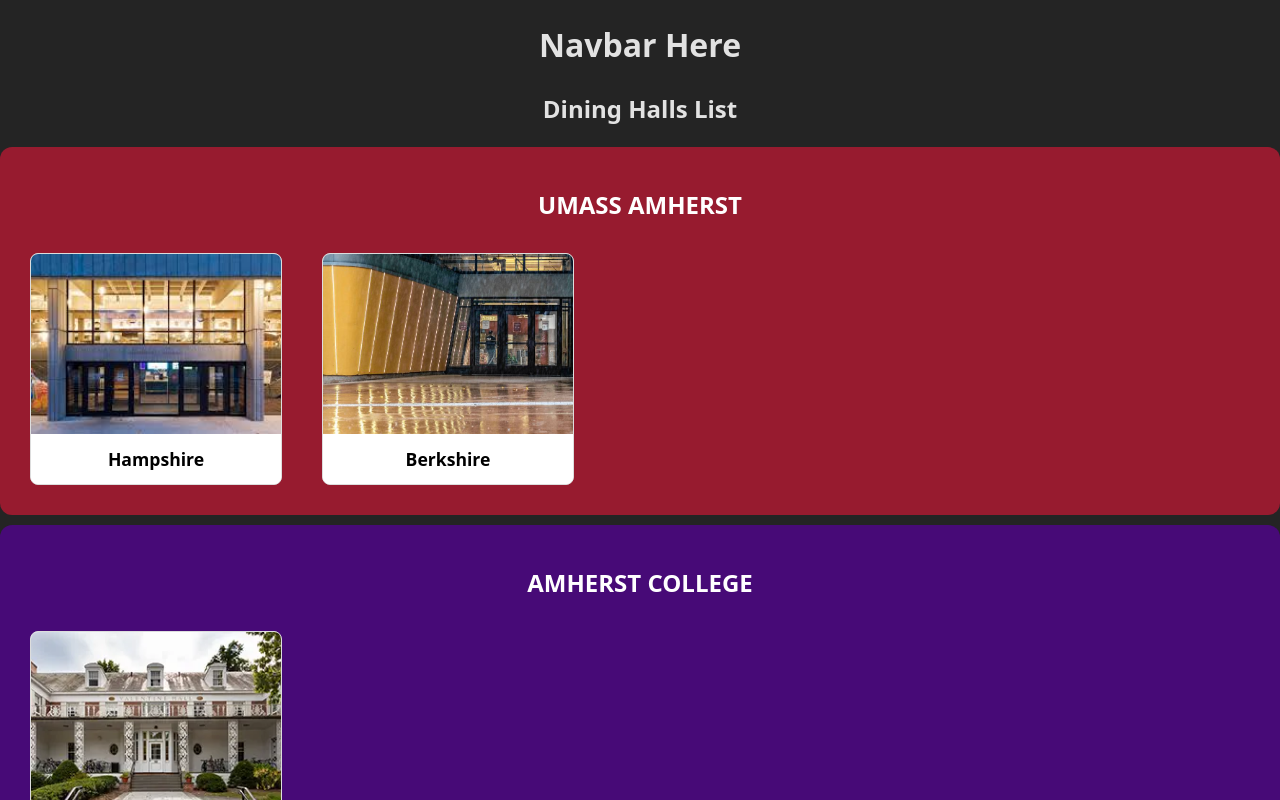
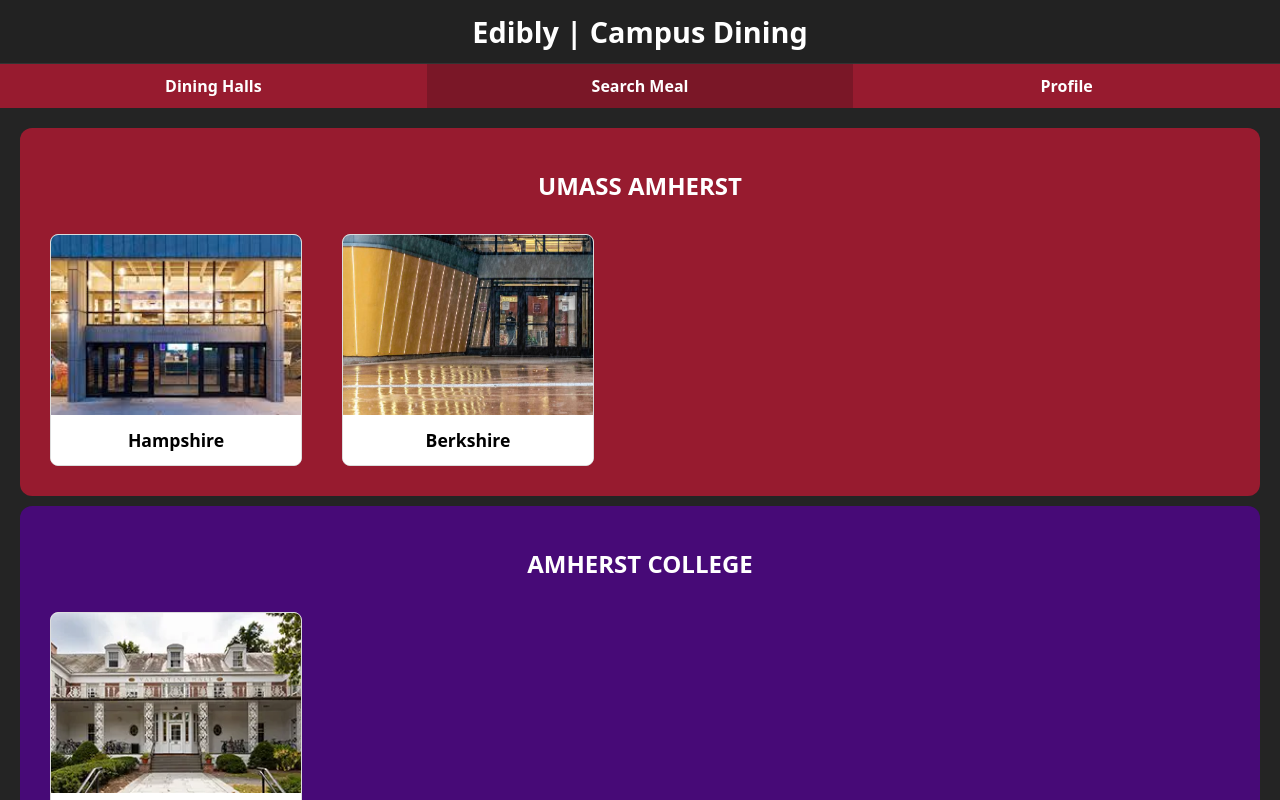
Before and after one commit to Justincheng2005/Edibly, a React (Vite) app in the folder client/: page /dining-halls in a window 1280 px wide. Built offline with nearby package versions, Linux system fonts and the light colour scheme.

Commit message:
applied nav bar + header to dininghalls page.

```diff
--- a/client/src/pages/DiningHalls.jsx
+++ b/client/src/pages/DiningHalls.jsx
@@ -1,9 +1,11 @@
 import React from "react";
+import { Link } from "react-router-dom";
+import "./HomePage.css";
 import DHallCard from "../components/DHallCard";
-import Navbar from "../components/Navbar";
 import hampshireImg from "../images/hampshire.jpg";
 import berkshireImg from "../images/berkshire.jpg";
 import valentineImg from "../images/valentine.jpg";
+
 const DiningHalls = () => {
   const halls = [
     { id: 1, name: 'Hampshire', image: hampshireImg, college: 'UMass Amherst' },
@@ -21,8 +23,27 @@ const DiningHalls = () => {
 
   return (
     <div>
-          <Navbar />
-          <h2>Dining Halls List</h2>
+      {/* UMass style header */}
+      <header className="main-header">
+        <div className="header-content">
+          <h1 className="site-title">Edibly | Campus Dining</h1>
+        </div>
+      </header>
+
+      {/* Red Navbar */}
+      <div className="main-navbar">
+        <Link to="/dining-halls" className="nav-button">
+          Dining Halls
+        </Link>
+        <div className="nav-button search-button">
+          Search Meal
+        </div>
+        <div className="nav-button">
+          Profile
+        </div>
+      </div>
+
+      <div className="dining-halls-container" style={{ padding: "20px" }}>
         {Object.keys(bgColors).map((college) => (
           <div
             key={college}
@@ -36,7 +57,7 @@ const DiningHalls = () => {
             <h2 style={{ color: "white" }}>{college.toUpperCase()}</h2>
             <div style={{ display: "flex", gap: "20px", flexWrap: "wrap" }}>
               {halls
-                  .filter((d) => d.college=== college)
+                .filter((d) => d.college === college)
                 .map((d) => (
                   <DHallCard key={d.id} diningHall={d} />
                 ))}
@@ -44,9 +65,8 @@ const DiningHalls = () => {
           </div>
         ))}
       </div>
+    </div>
   );
-
 }
 
-
 export default DiningHalls;
```
Lines whose indentation alone changed are shown as unchanged.
